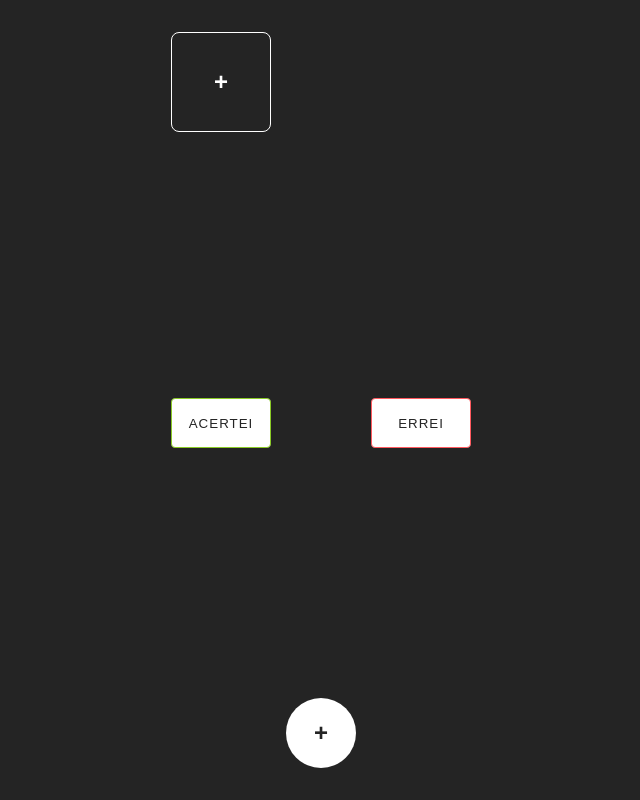
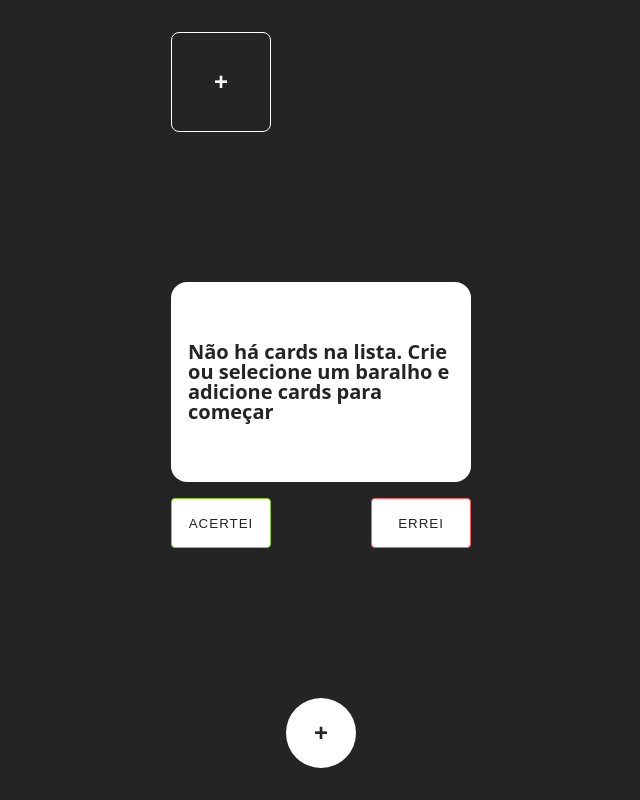
Before and after one commit to jeancarloslima/flashcards, a React (Vite) app: page / in a window 1280 px wide. Shown: the whole page, without its empty margins (319-959 px from the left). Built offline with nearby package versions, Linux system fonts and the light colour scheme.

Commit message:
Adicionando renderização condicional ao flashcard para os valores e para o design das outras cartas

```diff
--- a/src/App.jsx
+++ b/src/App.jsx
@@ -52,8 +52,16 @@ function App() {
           )}
         </AnimatePresence>
 
-        {flashcards.length > 0 && (
-          <FlashCard pergunta={flashcards[0].pergunta} resposta={flashcards[0].resposta} acaoCard={acaoCard} />
+        {flashcards.length > 0 && flashcards.length < 2 && (
+          <FlashCard pergunta={flashcards[0].pergunta} resposta={flashcards[0].resposta} acaoCard={acaoCard} quantidade={1} />
+        )}
+
+        {flashcards.length > 2 && (
+          <FlashCard pergunta={flashcards[0].pergunta} resposta={flashcards[0].resposta} acaoCard={acaoCard} quantidade={2} />
+        )}
+
+        {flashcards.length < 1 && (
+          <FlashCard acaoCard={acaoCard} />
         )}
 
         <BotoesCertoErrado onAction={handleAcaoCard} />
--- a/src/FlashCard/flash-card.css
+++ b/src/FlashCard/flash-card.css
@@ -37,11 +37,19 @@
   pointer-events: none;
 }
 
+.flashcard-quantidade-1:after {
+  height: 30px;
+}
+
+.flashcard-quantidade-2:after,
+.flashcard-quantidade-2:before {
+  height: 30px;
+}
+
 .flashcard::after,
 .flashcard::before {
   content: "";
   width: 300px;
-  height: 30px;
   position: absolute;
   border-radius: 16px 16px 0 0;
   cursor: auto;
@@ -78,10 +86,11 @@
   flex-direction: column;
   align-items: center;
   justify-content: center;
+  padding: 1rem;
   border-radius: 16px;
   border: 1px solid transparent;
   font-weight: 600;
-  font-size: 24px;
+  font-size: 20px;
   transition: .5s;
 }
 
--- a/src/FlashCard/index.jsx
+++ b/src/FlashCard/index.jsx
@@ -1,20 +1,20 @@
 import { useState } from "react";
 import "./flash-card.css";
 
-export default function FlashCard( {pergunta, resposta, acaoCard} ) {
+export default function FlashCard( {pergunta, resposta, acaoCard, quantidade} ) {
   const [flipped, setFlipped] = useState(false);
   let classeAcaoCard = ''
   if (acaoCard === "certo") classeAcaoCard = "card-certo";
   if (acaoCard === "incorreto") classeAcaoCard = "card-incorreto";
 
   return (
-    <div className="flashcard" onClick={() => setFlipped(!flipped)}>
+    <div className={`flashcard ${quantidade < 2 ? "flashcard-quantidade-1" : quantidade > 2 ? "flashcard-quantidade-2" : ""}`} onClick={() => setFlipped(!flipped)}>
       <div className={`card ${flipped ? "is-flipped" : ""} ${classeAcaoCard}`}>
         <div className="card-face card-frente">
-          <p className="pergunta">{pergunta}</p>
+          <p className="pergunta">{pergunta ? pergunta : "Não há cards na lista. Crie ou selecione um baralho e adicione cards para começar"}</p>
         </div>
         <div className="card-face card-verso">
-          <p className="resposta">{resposta}</p>
+          <p className="resposta">{resposta ? resposta : "Não há cards na lista. Crie ou selecione um baralho e adicione cards para começar"}</p>
         </div>
       </div>
     </div>
--- a/src/ListaDeBaralhos/index.jsx
+++ b/src/ListaDeBaralhos/index.jsx
@@ -5,7 +5,7 @@ export default function ListaDeBaralhos({ abrirFormularioDeck, decks }) {
   return (
     <ul id="lista-de-baralhos">
       {decks.map((deck, index) => (
-        <li className="item-baralho baralho-selecionado" key={index}>
+        <li className="item-baralho" key={index}>
           <TbCards /> <span>{deck}</span>
         </li>
       ))}
```
